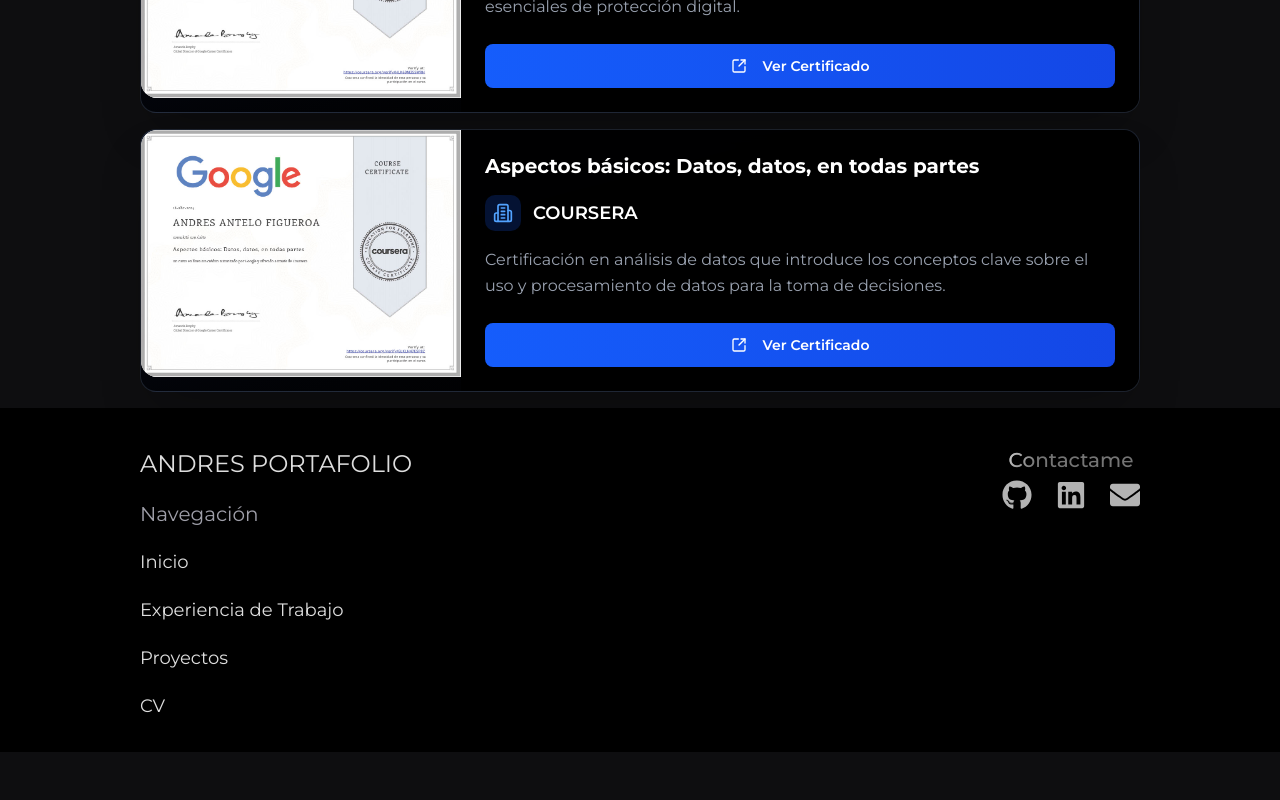
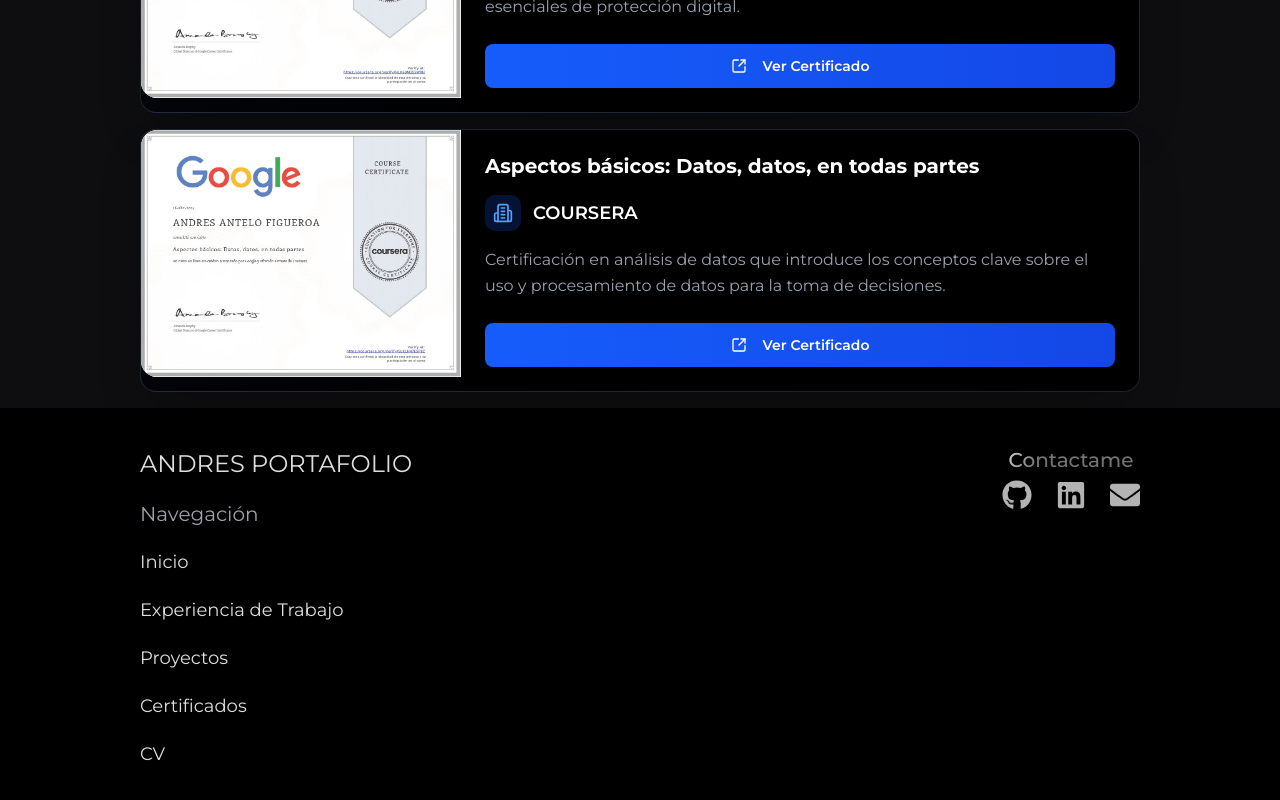
Before and after one commit to AndresAntelo21/portafolio, a React (Vite) app: page / in a window 1280 px wide. Shown: the part 2378-3178 px from the top of the page. Before the commit the page ends 3130 px from the top, so only its background shows below. Built offline with nearby package versions, Linux system fonts and the light colour scheme; a web font is replaced by a local one.

Commit message:
feat: add links to Certificados page in footer and update ContactButton styles

```diff
--- a/src/components/button/contact-button.tsx
+++ b/src/components/button/contact-button.tsx
@@ -1,6 +1,6 @@
-// import { Button } from "@/components/ui/button";
 import { FaGithub, FaLinkedin, FaEnvelope } from "react-icons/fa";
 import ShinyText from "@/components/ui/ShinyText/ShinyText";
+
 interface ContactButtonProps {
   className?: string;
 }
@@ -21,6 +21,7 @@ export const ContactButton: React.FC<ContactButtonProps> = ({ className }) => {
           href="https://github.com/AndresAntelo21"
           target="_blank"
           rel="noopener noreferrer"
+          className="transition-transform duration-300 hover:scale-125 hover:text-white"
         >
           <FaGithub />
         </a>
@@ -28,10 +29,14 @@ export const ContactButton: React.FC<ContactButtonProps> = ({ className }) => {
           href="https://linkedin.com/in/andresantel0"
           target="_blank"
           rel="noopener noreferrer"
+          className="transition-transform duration-300 hover:scale-125 hover:text-white"
         >
           <FaLinkedin />
         </a>
-        <a href="mailto:andresantelo12@gmail.com">
+        <a
+          href="mailto:andresantelo12@gmail.com"
+          className="transition-transform duration-300 hover:scale-125 hover:text-white"
+        >
           <FaEnvelope />
         </a>
       </div>
--- a/src/components/footer/footer.tsx
+++ b/src/components/footer/footer.tsx
@@ -36,6 +36,13 @@ export const Foooter = () => {
             >
               Proyectos
             </Link>
+            <Link
+              to="/certificados"
+              onClick={handleLinkClick}
+              className="tracking-normal transition-all duration-300 hover:tracking-widest hover:text-blue-500 focus:text-blue-500 focus:outline-none"
+            >
+              Certificados
+            </Link>
             <a
               href="https://drive.google.com/file/d/185dgOBLNU1kapKmNW3OEcANvZMnRmch5/view?usp=sharing"
               target="_blank"
```
